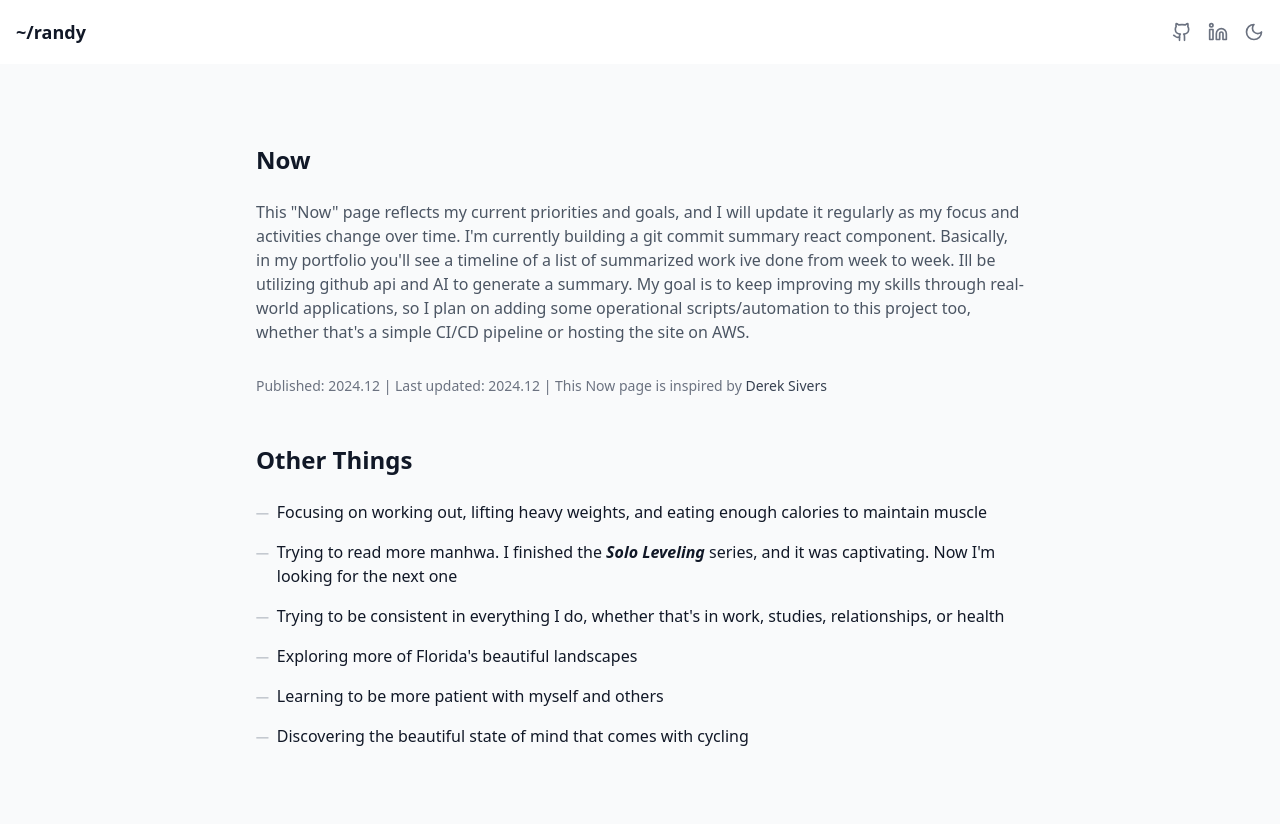
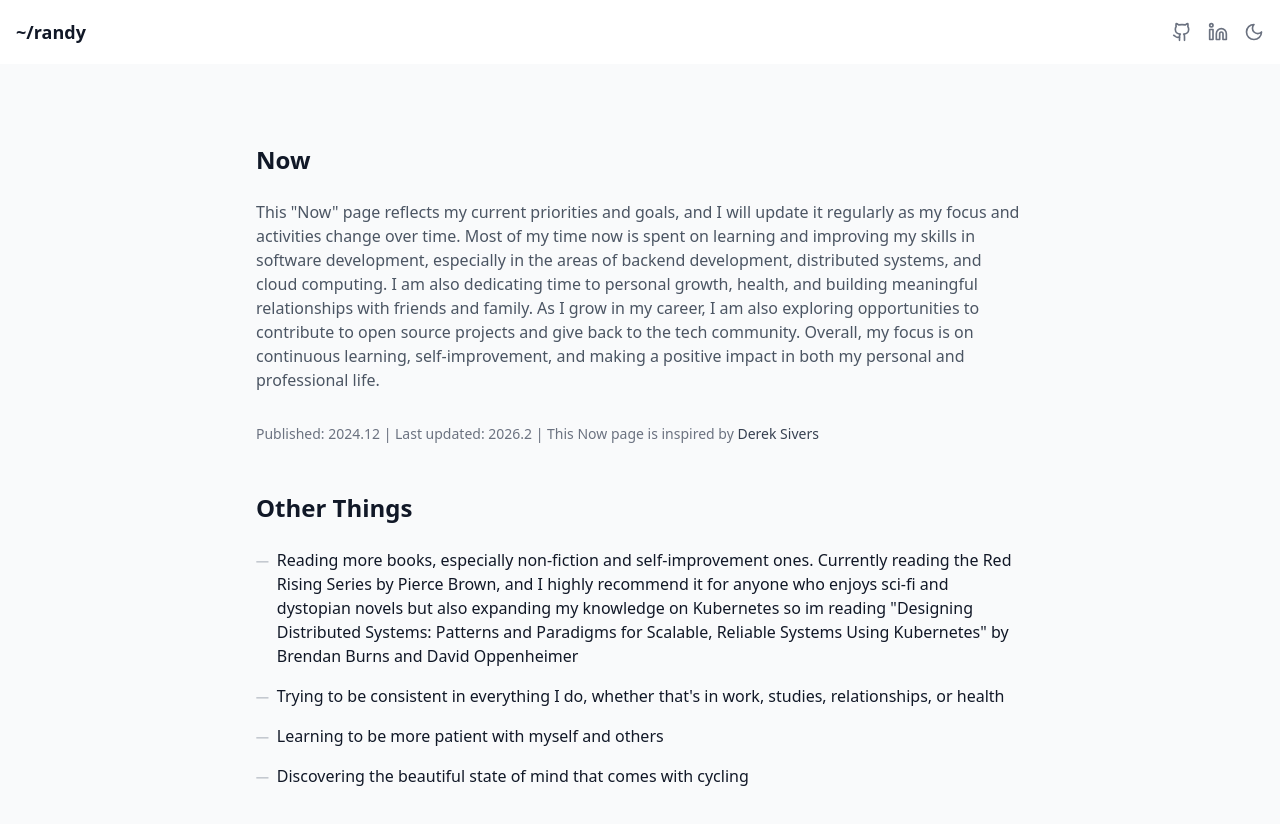
Before and after one commit to Rvndyr/rvndyr.github.io, a React (Vite) app: page /now in a window 1280 px wide. Shown: the top 824 px of the page. Built offline with nearby package versions, Linux system fonts and the light colour scheme.

Commit message:
New year updates

```diff
--- a/src/pages/Home.tsx
+++ b/src/pages/Home.tsx
@@ -85,7 +85,7 @@ export function Home() {
                 className="text-4xl md:text-6xl font-bold tracking-tight dark:text-white mb-6"
                 variants={fadeInUp}
               >
-                Building the future, one line of code at a time
+                Small efforts, big results. — Robert Collier
               </motion.h1>
               <motion.p
                 className="text-xl text-gray-600 dark:text-gray-300 mb-8 max-w-2xl mx-auto"
--- a/src/pages/Now.tsx
+++ b/src/pages/Now.tsx
@@ -38,14 +38,14 @@ export function Now() {
             className="text-gray-600 dark:text-gray-300 mb-8"
             variants={fadeInUp}
           >
-            This "Now" page reflects my current priorities and goals, and I will update it regularly as my focus and activities change over time. I'm currently building a git commit summary react component. Basically, in my portfolio you'll see a timeline of a list of summarized work ive done from week to week. Ill be utilizing github api and AI to generate a summary. My goal is to keep improving my skills through real-world applications, so I plan on adding some operational scripts/automation to this project too, whether that's a simple CI/CD pipeline or hosting the site on AWS.
+            This "Now" page reflects my current priorities and goals, and I will update it regularly as my focus and activities change over time. Most of my time now is spent on learning and improving my skills in software development, especially in the areas of backend development, distributed systems, and cloud computing. I am also dedicating time to personal growth, health, and building meaningful relationships with friends and family. As I grow in my career, I am also exploring opportunities to contribute to open source projects and give back to the tech community. Overall, my focus is on continuous learning, self-improvement, and making a positive impact in both my personal and professional life.
           </motion.p>
 
           <motion.p
             className="text-sm text-gray-500 mb-12"
             variants={fadeInUp}
           >
-            Published: 2024.12 | Last updated: 2024.12 | This Now page is inspired by{" "}
+            Published: 2024.12 | Last updated: 2026.2 | This Now page is inspired by{" "}
             <a
               href="https://nownownow.com/about"
               target="_blank"
@@ -69,37 +69,14 @@ export function Now() {
           >
             <li className="flex items-start space-x-2">
               <span className="text-gray-400">⏤</span>
-              <span>Focusing on working out, lifting heavy weights, and eating enough calories to maintain muscle</span>
-            </li>
-
-            <li className="flex items-start space-x-2">
-              <span className="text-gray-400">⏤</span>
               <span>
-                Trying to read more manhwa. I finished the{" "}
-                <a
-                  href="https://www.amazon.com/dp/B08G4GCLX3?binding=paperback&qid=1735183650&sr=8-2&ref=dbs_dp_rwt_sb_pc_tpbk"
-                  target="_blank"
-                  rel="noopener noreferrer"
-                  className="relative inline-block font-bold text-gray-900 hover:text-gray-700 dark:text-gray-300 dark:hover:text-white
-                           after:content-[''] after:absolute after:w-full after:h-0.5
-                           after:bg-gray-900 dark:after:bg-gray-300 after:left-0 after:bottom-0
-                           after:origin-right after:scale-x-0 hover:after:scale-x-100
-                           after:transition-transform after:duration-300 after:ease-out"
-                >
-                  <i>Solo Leveling</i>
-                </a>{" "}
-                series, and it was captivating. Now I'm looking for the next one
+                Reading more books, especially non-fiction and self-improvement ones. Currently reading the Red Rising Series by Pierce Brown, and I highly recommend it for anyone who enjoys sci-fi and dystopian novels but also expanding my knowledge on Kubernetes so im reading "Designing Distributed Systems: Patterns and Paradigms for Scalable, Reliable Systems Using Kubernetes" by Brendan Burns and David Oppenheimer
               </span>
             </li>
 
             <li className="flex items-start space-x-2">
               <span className="text-gray-400">⏤</span>
               <span>Trying to be consistent in everything I do, whether that's in work, studies, relationships, or health</span>
-            </li>
-
-            <li className="flex items-start space-x-2">
-              <span className="text-gray-400">⏤</span>
-              <span>Exploring more of Florida's beautiful landscapes</span>
             </li>
 
             <li className="flex items-start space-x-2">
```
